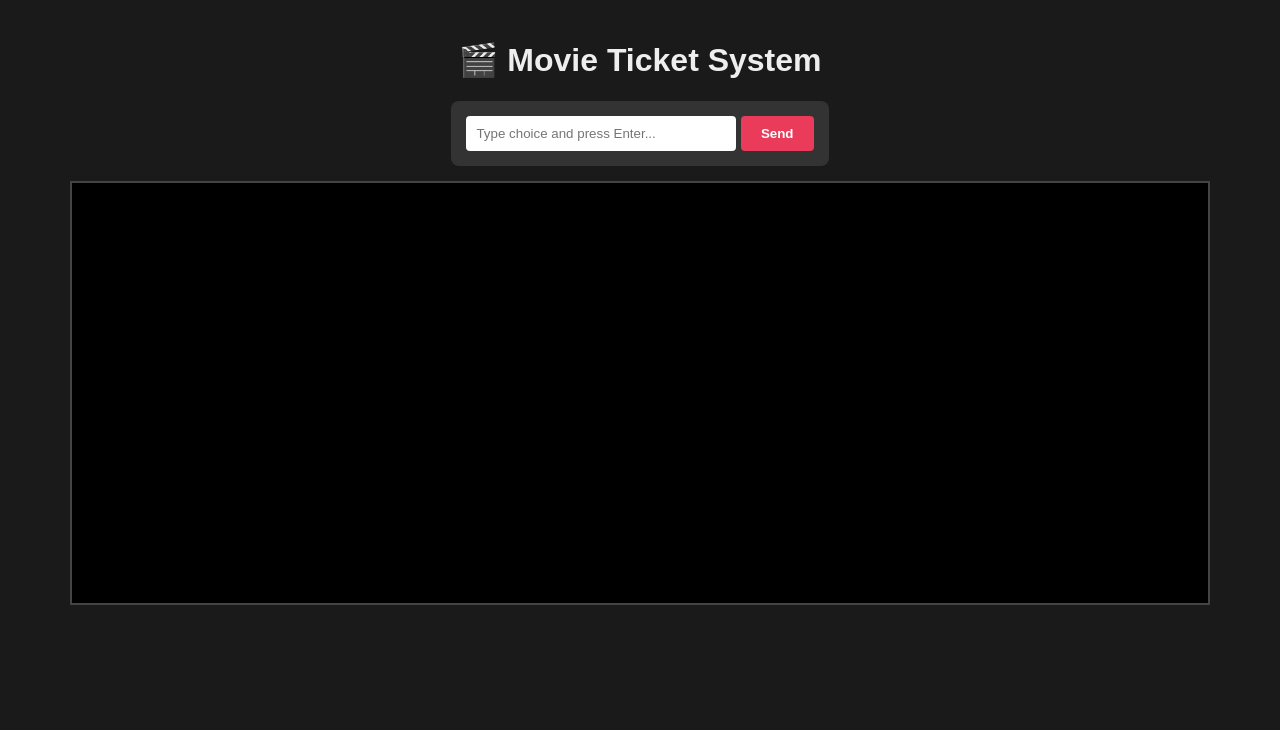
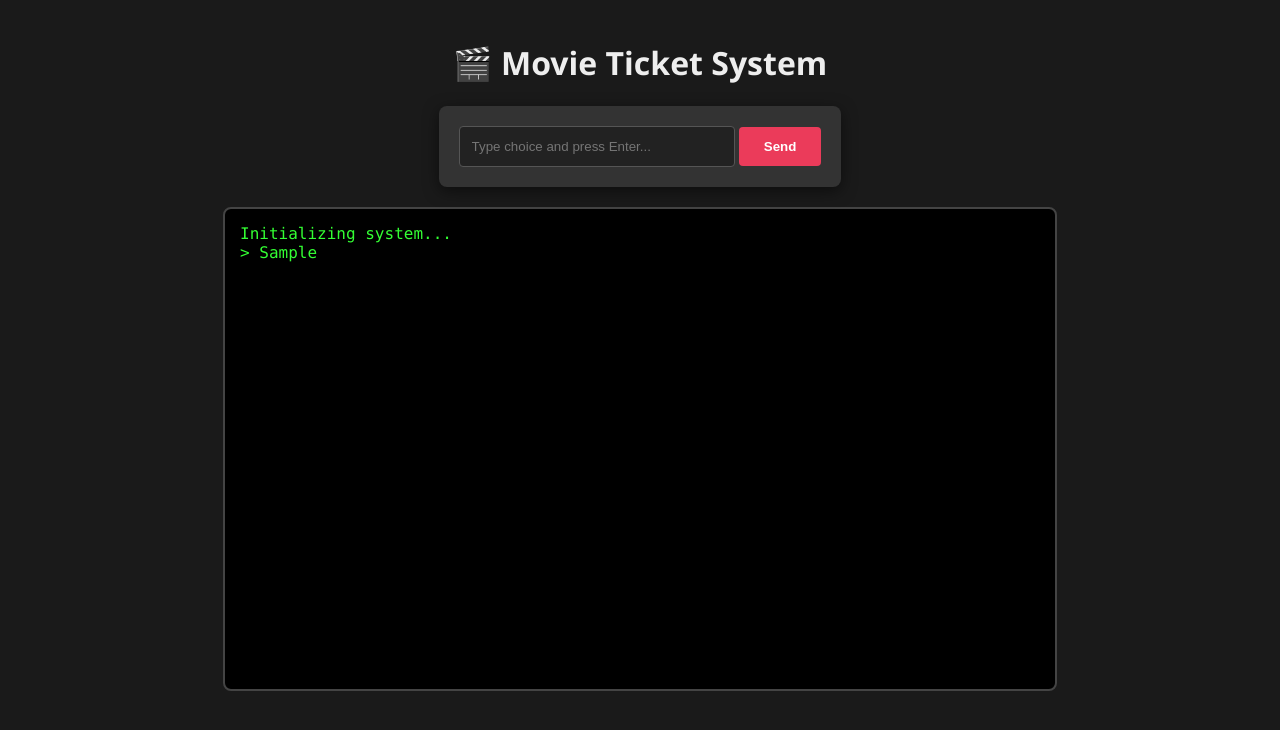
Before and after one commit to gabishekram07-arch/c-mini-project-25BCE5187, a plain HTML site: page index.html in a window 1280 px wide. Both pictures are taken after typing "Sample" into the empty fields and a click on the button "Send". Drawn offline with Linux system fonts and the light colour scheme; no server answers.

Commit message:
Add files via upload

```diff
--- a/index.html
+++ b/index.html
@@ -1,18 +1,21 @@
 <!doctype html>
-<html>
+<html lang="en">
 <head>
     <meta charset="utf-8">
-    <title>Movie Ticket System</title>
+    <title>🎬 Movie Ticket System</title>
     <style>
-        body { font-family: sans-serif; text-align: center; background: #1a1a1a; color: #eee; margin: 0; padding: 20px; }
+        body { font-family: 'Segoe UI', Tahoma, Geneva, Verdana, sans-serif; text-align: center; background: #1a1a1a; color: #eee; margin: 0; padding: 20px; }
         #output {
-            width: 90%; height: 400px; background: #000; color: #33ff33;
-            font-family: 'Courier New', monospace; padding: 10px; border: 2px solid #444;
-            margin-top: 15px; resize: none;
+            width: 90%; max-width: 800px; height: 450px; background: #000; color: #33ff33;
+            font-family: 'Consolas', 'Courier New', monospace; padding: 15px; border: 2px solid #444;
+            margin-top: 20px; border-radius: 8px; overflow-y: auto; white-space: pre-wrap;
+            text-align: left; margin-left: auto; margin-right: auto;
         }
-        .input-area { background: #333; padding: 15px; border-radius: 8px; display: inline-block; }
-        input { padding: 10px; width: 250px; border: none; border-radius: 4px; }
-        button { padding: 10px 20px; background: #eb3b5a; color: white; border: none; border-radius: 4px; cursor: pointer; font-weight: bold; }
+        .input-area { background: #333; padding: 20px; border-radius: 8px; display: inline-block; box-shadow: 0 4px 15px rgba(0,0,0,0.5); }
+        input { padding: 12px; width: 250px; border: 1px solid #555; border-radius: 4px; background: #222; color: white; outline: none; }
+        input:focus { border-color: #eb3b5a; }
+        button { padding: 12px 25px; background: #eb3b5a; color: white; border: none; border-radius: 4px; cursor: pointer; font-weight: bold; transition: 0.3s; }
+        button:hover { background: #ff4d6d; }
         canvas { display: none; }
     </style>
 </head>
@@ -20,52 +23,55 @@
     <h1>🎬 Movie Ticket System</h1>
 
     <div class="input-area">
-        <input type="text" id="userInput" placeholder="Type choice and press Enter...">
+        <input type="text" id="userInput" placeholder="Type choice and press Enter..." autofocus>
         <button onclick="sendCommand()">Send</button>
     </div>
 
-    <br>
-    <textarea id="output" readonly></textarea>
+    <div id="output">Initializing system...&#10;</div>
     <canvas id="canvas"></canvas>
 
     <script type='text/javascript'>
-        // 1. This array acts as a waiting room for your characters
         var inputQueue = [];
+        var outputElement = document.getElementById('output');
 
         function sendCommand() {
             var inputField = document.getElementById('userInput');
-            if (!inputField.value) return;
+            var val = inputField.value;
+            if (val === "") return;
 
-            // CRITICAL: We add '\n' (Enter) so scanf() knows the number is finished
-            var val = inputField.value + "\n";
+            // Append newline so C's fgets/scanf knows the line ended
+            val += "\n";
             for (var i = 0; i < val.length; i++) {
-                inputQueue.push(val.charCodeAt(i)); // Convert letters to numbers C understands
+                inputQueue.push(val.charCodeAt(i));
             }
 
-            inputField.value = ""; // Clear the box for your next choice
+            // Mirror the user input to the "terminal"
+            outputElement.innerText += "> " + inputField.value + "\n";
+            inputField.value = "";
+            outputElement.scrollTop = outputElement.scrollHeight;
         }
 
-        // Convenience: Pressing 'Enter' on your keyboard now clicks 'Send' for you
         document.getElementById('userInput').addEventListener('keypress', function (e) {
             if (e.key === 'Enter') sendCommand();
         });
 
         var Module = {
-            print: function(text) {
-                var element = document.getElementById('output');
-                if (element) {
-                    element.value += text + "\n";
-                    element.scrollTop = element.scrollHeight; // Auto-scroll to latest output
-                }
-            },
-            // CRITICAL: This is the function C calls to "read" your input
+            preRun: [],
+            postRun: [],
+            print: (function() {
+                return function(text) {
+                    if (arguments.length > 1) text = Array.prototype.slice.call(arguments).join(' ');
+                    outputElement.innerText += text + "\n";
+                    outputElement.scrollTop = outputElement.scrollHeight;
+                };
+            })(),
+            canvas: document.getElementById('canvas'),
             stdin: function() {
                 if (inputQueue.length > 0) {
-                    return inputQueue.shift(); // Pull the first character out of the waiting room
+                    return inputQueue.shift();
                 }
-                return undefined; // Tell C the room is empty so it sleeps
-            },
-            canvas: document.getElementById('canvas')
+                return null;
+            }
         };
     </script>
     <script async src="index.js"></script>
```
